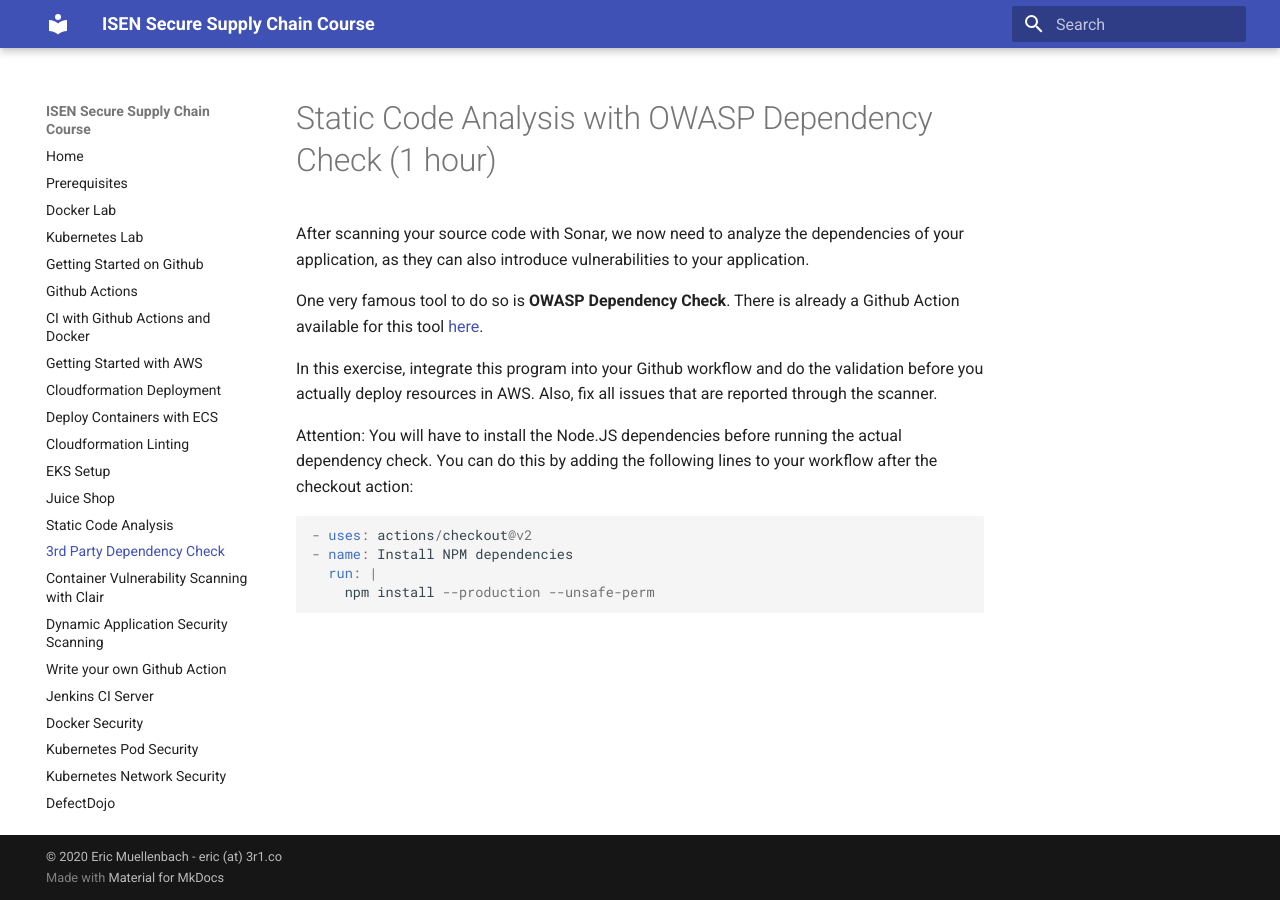
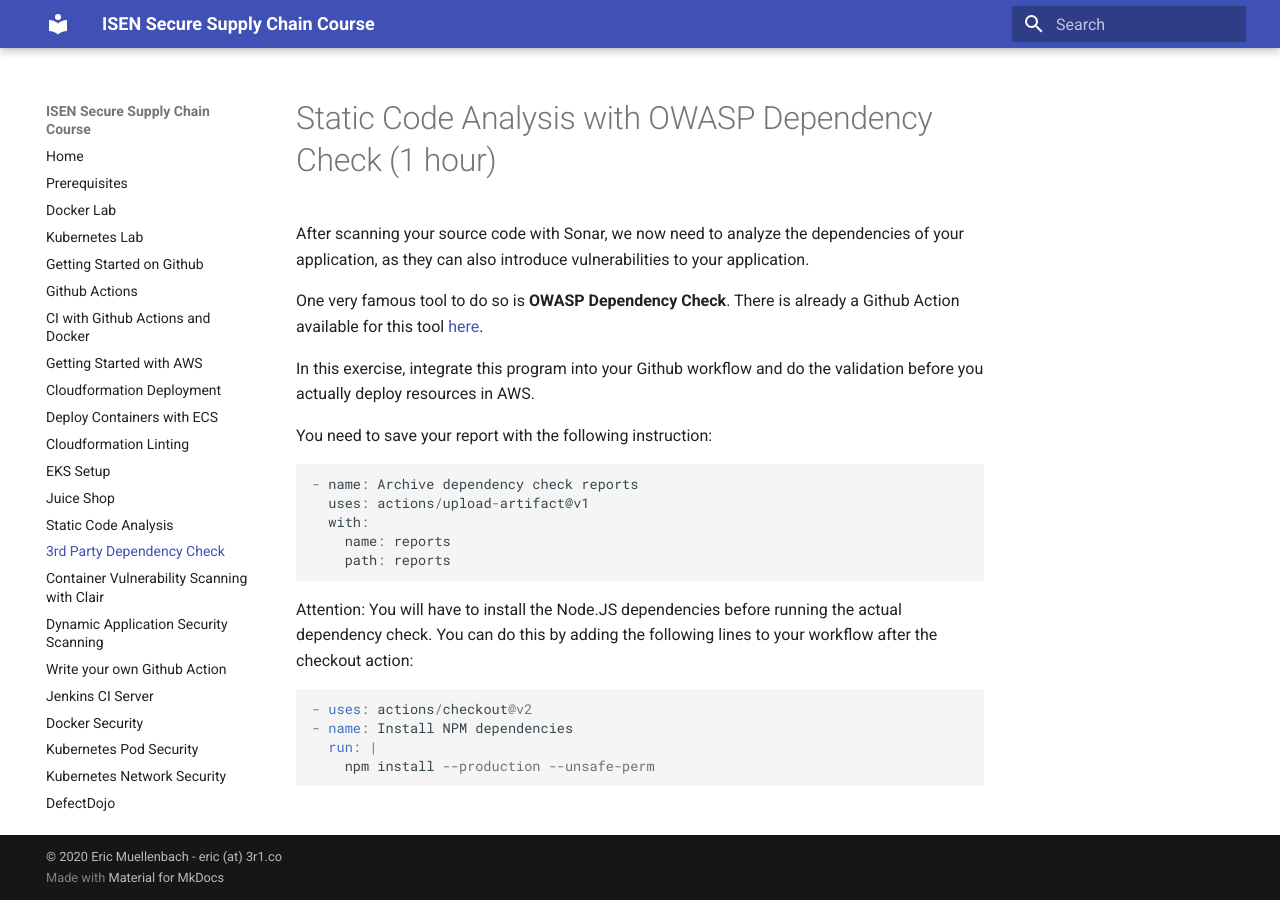
Before and after one commit to 3r1co/ssc, an MkDocs documentation site: the page built from docs/dependency-check.md, in a window 1280 px wide. Built offline with MkDocs 1.6.1 and Material for MkDocs 9.7.7, drawn with Linux system fonts in a browser that asks for light colours.

Commit message:
Add save instruction for dependency check

```diff
--- a/docs/dependency-check.md
+++ b/docs/dependency-check.md
@@ -4,7 +4,15 @@
 
 One very famous tool to do so is **OWASP Dependency Check**. There is already a Github Action available for this tool [here](https://github.com/Sburris/dependency-check-action).
 
-In this exercise, integrate this program into your Github workflow and do the validation before you actually deploy resources in AWS. Also, fix all issues that are reported through the scanner.
+In this exercise, integrate this program into your Github workflow and do the validation before you actually deploy resources in AWS.
+
+You need to save your report with the following instruction:
+
+    - name: Archive dependency check reports
+      uses: actions/upload-artifact@v1
+      with:
+        name: reports
+        path: reports
 
 Attention: You will have to install the Node.JS dependencies before running the actual dependency check. You can do this by adding the following lines to your workflow after the checkout action:
 
```
